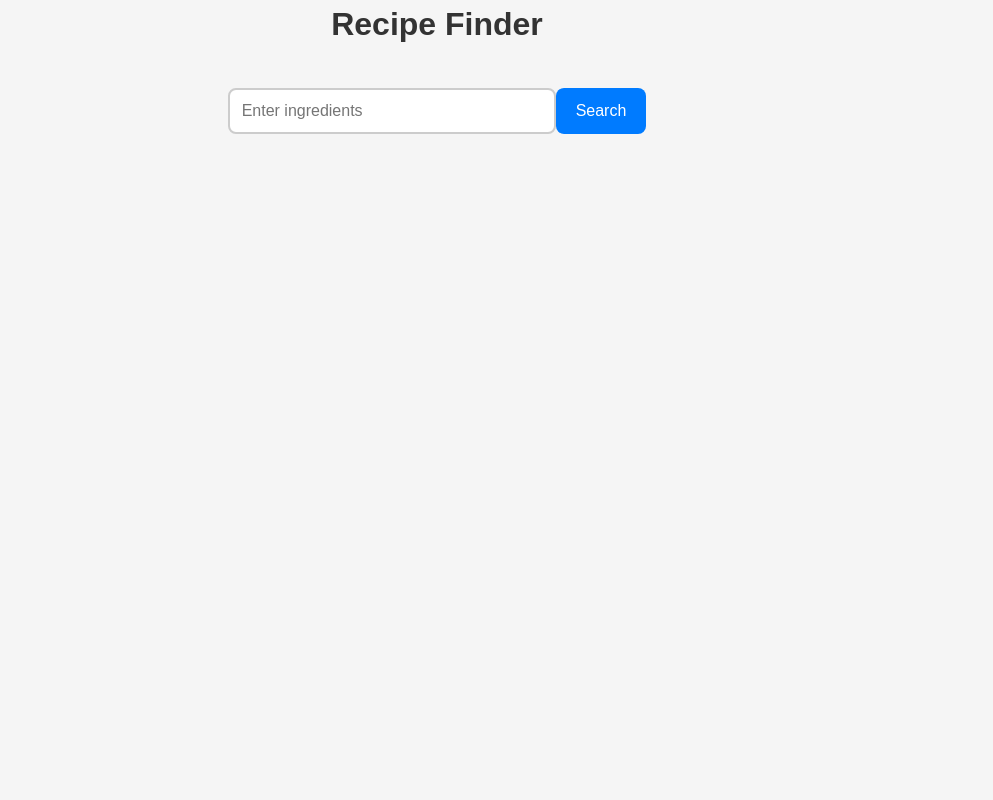
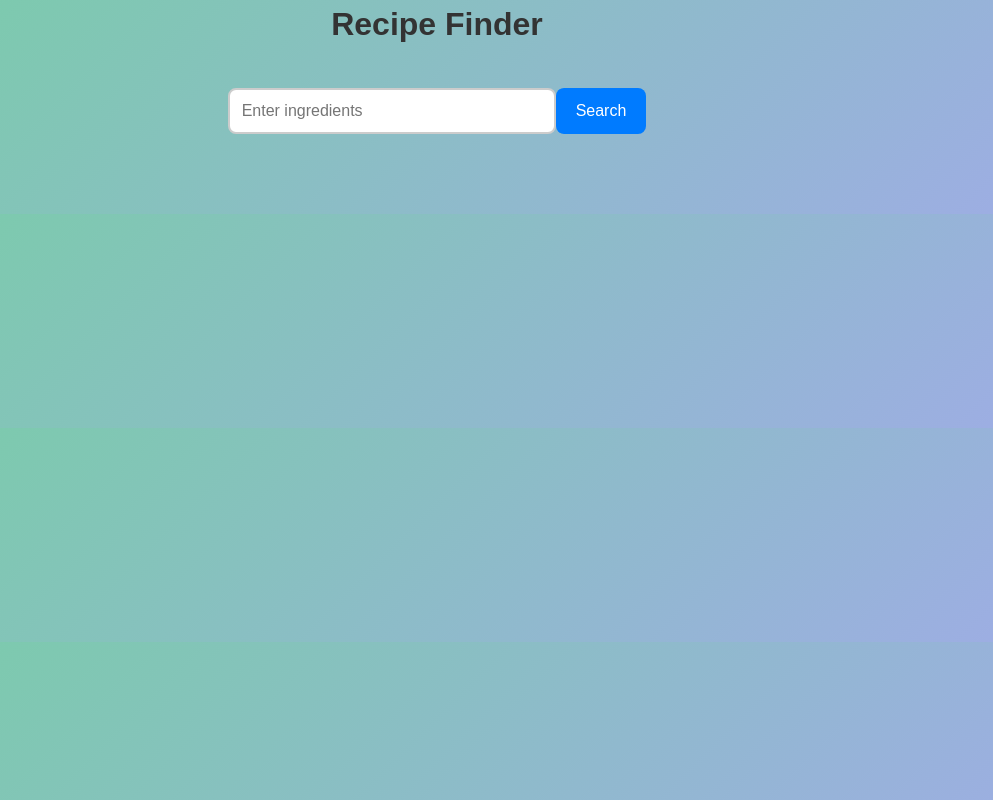
Before and after one commit to lohith0126/Recipe-Finder, a plain HTML site: page index.html in a window 1280 px wide. Shown: the whole page, without its empty margins (203-1196 px from the left). Drawn offline with Linux system fonts and the light colour scheme.

Commit message:
Update style.css

```diff
--- a/style.css
+++ b/style.css
@@ -1,5 +1,5 @@
 body{
-    background-color: #f5f5f5;
+    background: linear-gradient(135deg, #78cea6, #9face6 100%);
     font-family:Arial, sans-serif;
     font-size:16px;
     line-height:1.5;
```
